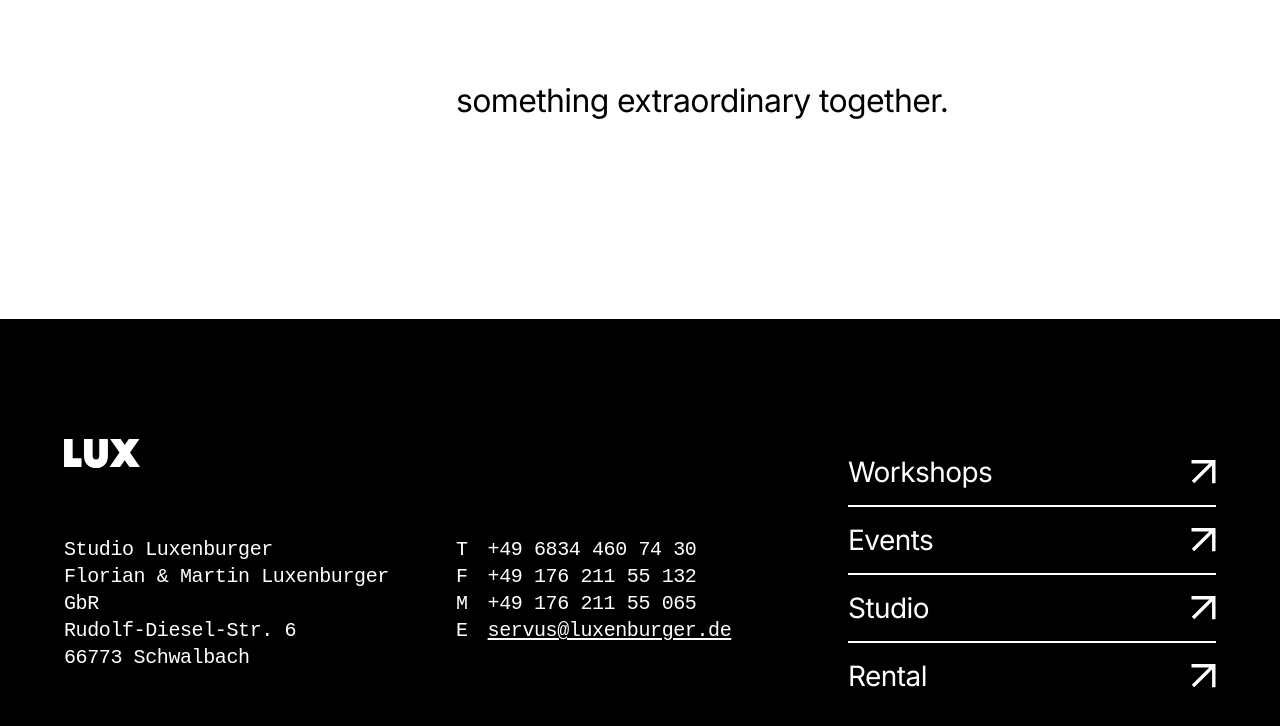
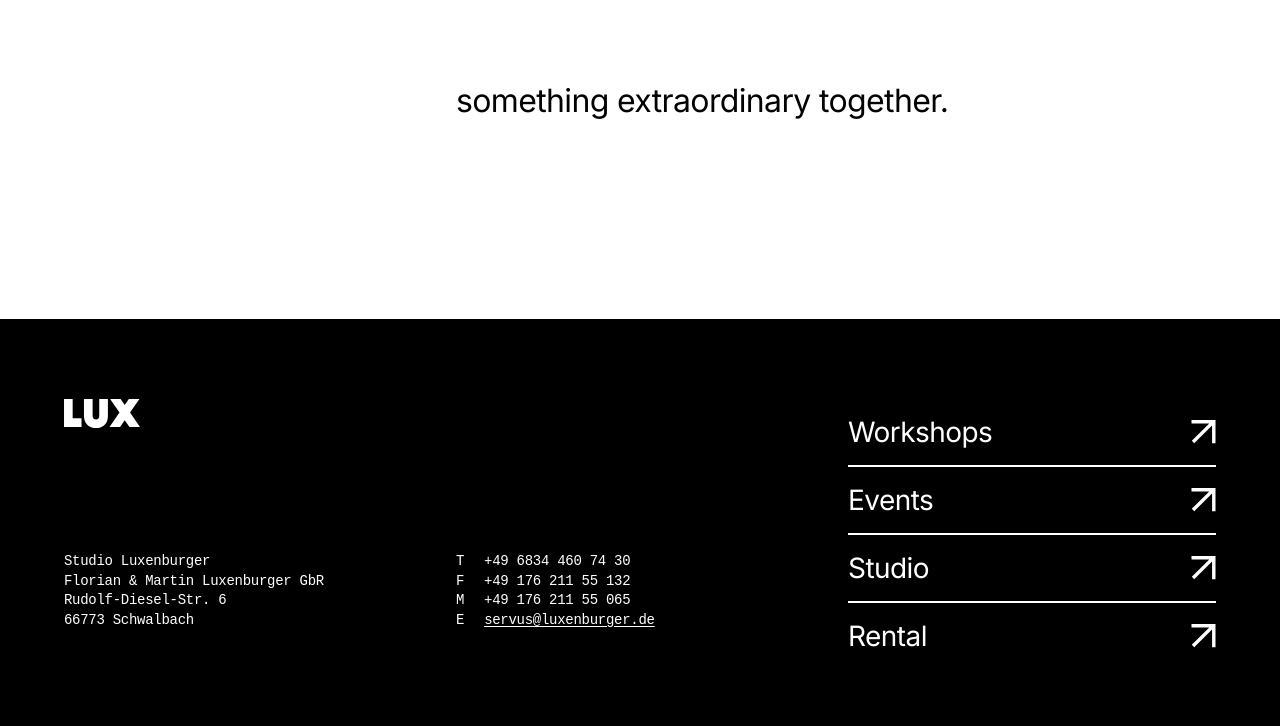
Before and after one commit to StephanBaum/LUX, an Astro site: page / in a window 1280 px wide. Shown: the part 2700-3426 px from the top of the page. Built offline with nearby package versions, Linux system fonts and the light colour scheme; Astro itself is replaced by a stand-in of ours; a web font is replaced by a local one.

Commit message:
Refine footer spacing and typography
- Reduce address and contact font size to 0.875rem
- Increase row gap between footer sections
- Adjust footer padding: more space at top, less at bottom

Co-Authored-By: Claude Opus 4.5 <noreply@anthropic.com>

```diff
--- a/src/styles/main.css
+++ b/src/styles/main.css
@@ -959,11 +959,11 @@ body.menu-open .header {
 .footer {
   background: #000000;
   color: var(--color-white);
-  padding: var(--space-section) 0 var(--space-lg);
+  padding: var(--space-2xl) 0 var(--space-lg);
 }
 
 .footer__container {
-  row-gap: var(--space-lg);
+  row-gap: var(--space-2xl);
   align-items: start;
 }
 
@@ -983,8 +983,8 @@ body.menu-open .header {
   grid-column: 1 / span 4;
   font-family: var(--font-family-detail);
   font-style: normal;
-  font-size: clamp(1rem, 0.9rem + 0.5vw, 1.25rem);
-  line-height: 1.35;
+  font-size: 0.875rem;
+  line-height: 1.4;
   letter-spacing: -0.02em;
 }
 
@@ -992,8 +992,8 @@ body.menu-open .header {
 .footer__contact {
   grid-column: 5 / span 4;
   font-family: var(--font-family-detail);
-  font-size: clamp(1rem, 0.9rem + 0.5vw, 1.25rem);
-  line-height: 1.35;
+  font-size: 0.875rem;
+  line-height: 1.4;
   letter-spacing: -0.02em;
 }
 
```
